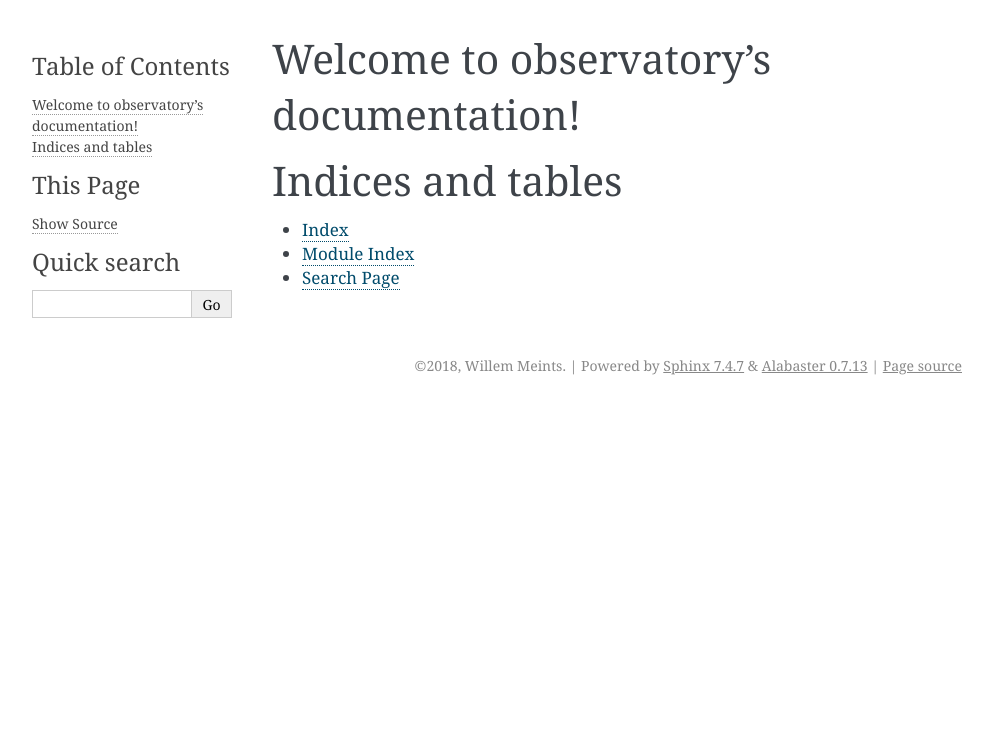
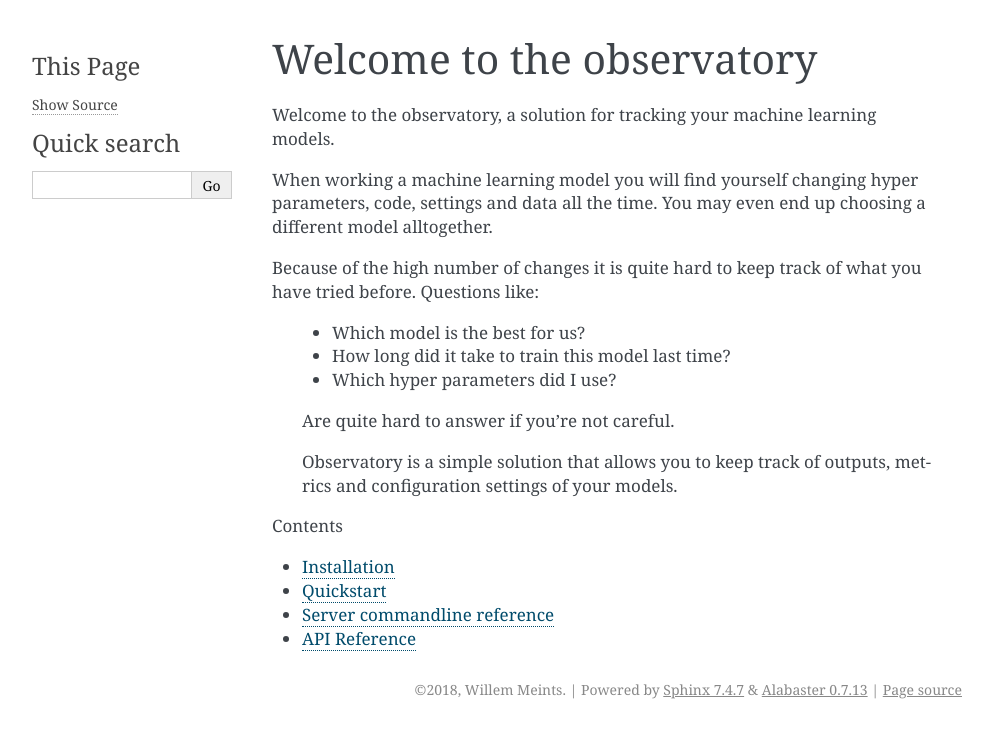
Before and after one commit to toquoccuong/observatory, a Sphinx documentation site: the page built from docs/index.rst, in a window 1280 px wide. Shown: the top 738 px of the page, without its empty margins (148-1141 px from the left). Built offline with Sphinx 7.4.7, drawn with Linux system fonts in a browser that asks for light colours.

Commit message:
Add documentation sources

```diff
--- /dev/null
+++ b/docs/commandline.rst
@@ -0,0 +1,5 @@
+Server commandline reference
+============================
+.. argparse::
+    :ref: observatory.create_commandline_parser
+    :prog: observatory
--- a/docs/conf.py
+++ b/docs/conf.py
@@ -43,7 +43,8 @@ extensions = [
     'sphinx.ext.doctest',
     'sphinx.ext.intersphinx',
     'sphinx.ext.todo',
-    'sphinx.ext.napoleon'
+    'sphinx.ext.napoleon',
+    'sphinxarg.ext'
 ]
 
 # Add any paths that contain templates here, relative to this directory.
@@ -100,7 +101,7 @@ html_static_path = ['_static']
 # default: ``['localtoc.html', 'relations.html', 'sourcelink.html',
 # 'searchbox.html']``.
 #
-# html_sidebars = {}
+# html_sidebars = ['localtoc.html','relations.html','sourlink.html','searchbox.html']
 
 
 # -- Options for HTMLHelp output ---------------------------------------------
--- a/docs/index.rst
+++ b/docs/index.rst
@@ -3,18 +3,30 @@
    You can adapt this file completely to your liking, but it should at least
    contain the root `toctree` directive.
 
-Welcome to observatory's documentation!
+Welcome to the observatory
 =======================================
+Welcome to the observatory, a solution for tracking your machine learning models.
+
+When working a machine learning model you will find yourself changing hyper parameters,
+code, settings and data all the time. You may even end up choosing a different model alltogether.
+
+Because of the high number of changes it is quite hard to keep track of what you have tried before.
+Questions like:
+
+ - Which model is the best for us?
+ - How long did it take to train this model last time?
+ - Which hyper parameters did I use?
+
+ Are quite hard to answer if you're not careful.
+
+ Observatory is a simple solution that allows you to keep track of outputs,
+ metrics and configuration settings of your models.
 
 .. toctree::
-   :maxdepth: 2
-   :caption: Contents:
+   :maxdepth: 1
+   :caption: Contents
 
-
-
-Indices and tables
-==================
-
-* :ref:`genindex`
-* :ref:`modindex`
-* :ref:`search`
+   usage/installation
+   usage/quickstart
+   commandline
+   api
--- a/requirements.txt
+++ b/requirements.txt
@@ -0,0 +1,5 @@
+protobuf==3.4.0
+grpcio==1.14.1
+grpcio-tools==1.14.1
+sphinx==1.7.6
+sphinx-argparse==0.2.2
```
Also changed, not shown: docs/api.rst (added, +14 -0 lines), docs/observatory.rst (deleted, +0 -17 lines), docs/observatory.tracking.rst (deleted, +0 -22 lines), docs/usage/installation.rst (added, +25 -0 lines), docs/usage/quickstart.rst (added, +48 -0 lines), observatory/__init__.py (+13 -0 lines), 4 other files.
